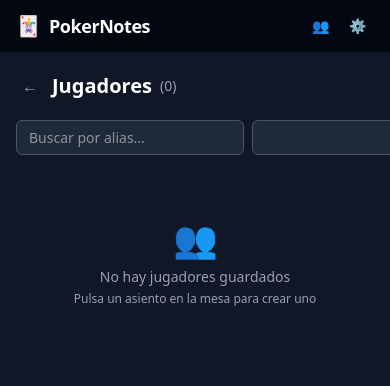
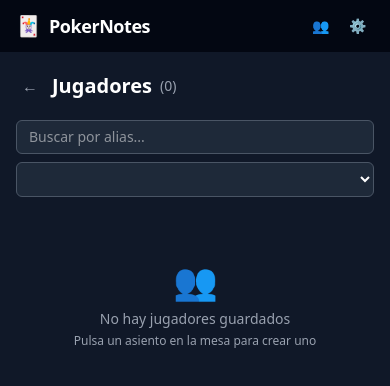
Before and after one commit to abastidadev/poker-notes, an Angular app: page / in a window 390 px wide. Both pictures are taken after a click on the button "Jugadores". Shown: the top 386 px of the page. Built offline with nearby package versions, Linux system fonts and the light colour scheme.

Commit message:
fix(ui): replace flag emojis with text labels, fix player filter mobile overflow

```diff
--- a/src/app/features/player-list/player-list.component.html
+++ b/src/app/features/player-list/player-list.component.html
@@ -15,7 +15,7 @@
     </div>
 
     <!-- Search & filters -->
-    <div class="flex gap-2 mb-4">
+    <div class="flex flex-col sm:flex-row gap-2 mb-4">
       <input
         type="text"
         [placeholder]="'players.searchPlaceholder' | t: lang()"
--- a/src/app/features/settings/settings.component.html
+++ b/src/app/features/settings/settings.component.html
@@ -64,7 +64,7 @@
           [class.dark:border-gray-600]="settings().language !== 'es'"
           (click)="onLanguageChange('es')"
         >
-          🇪🇸 Español
+          ES · Español
         </button>
         <button
           class="px-3 py-1.5 text-sm rounded-md border transition-colors"
@@ -79,7 +79,7 @@
           [class.dark:border-gray-600]="settings().language !== 'en'"
           (click)="onLanguageChange('en')"
         >
-          🇬🇧 English
+          EN · English
         </button>
       </div>
     </section>
```
